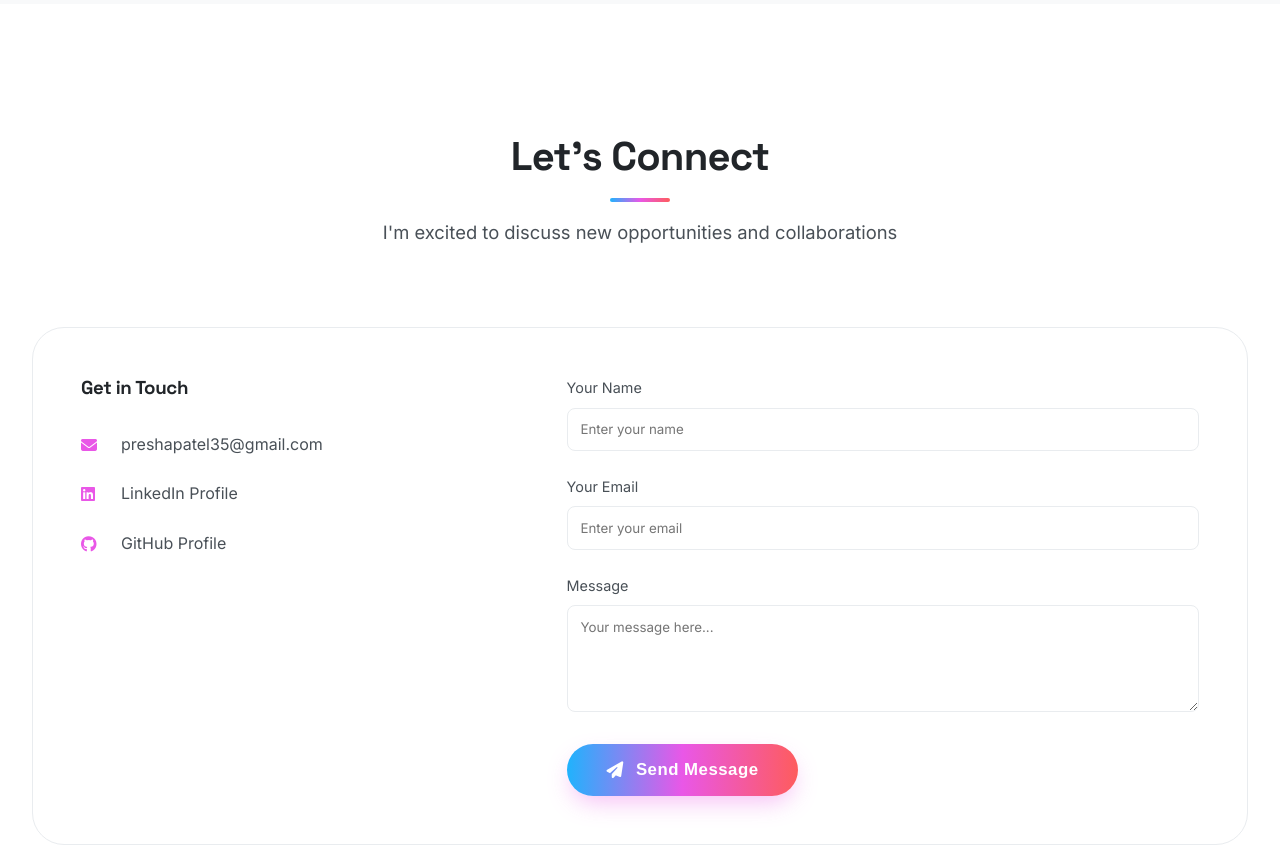
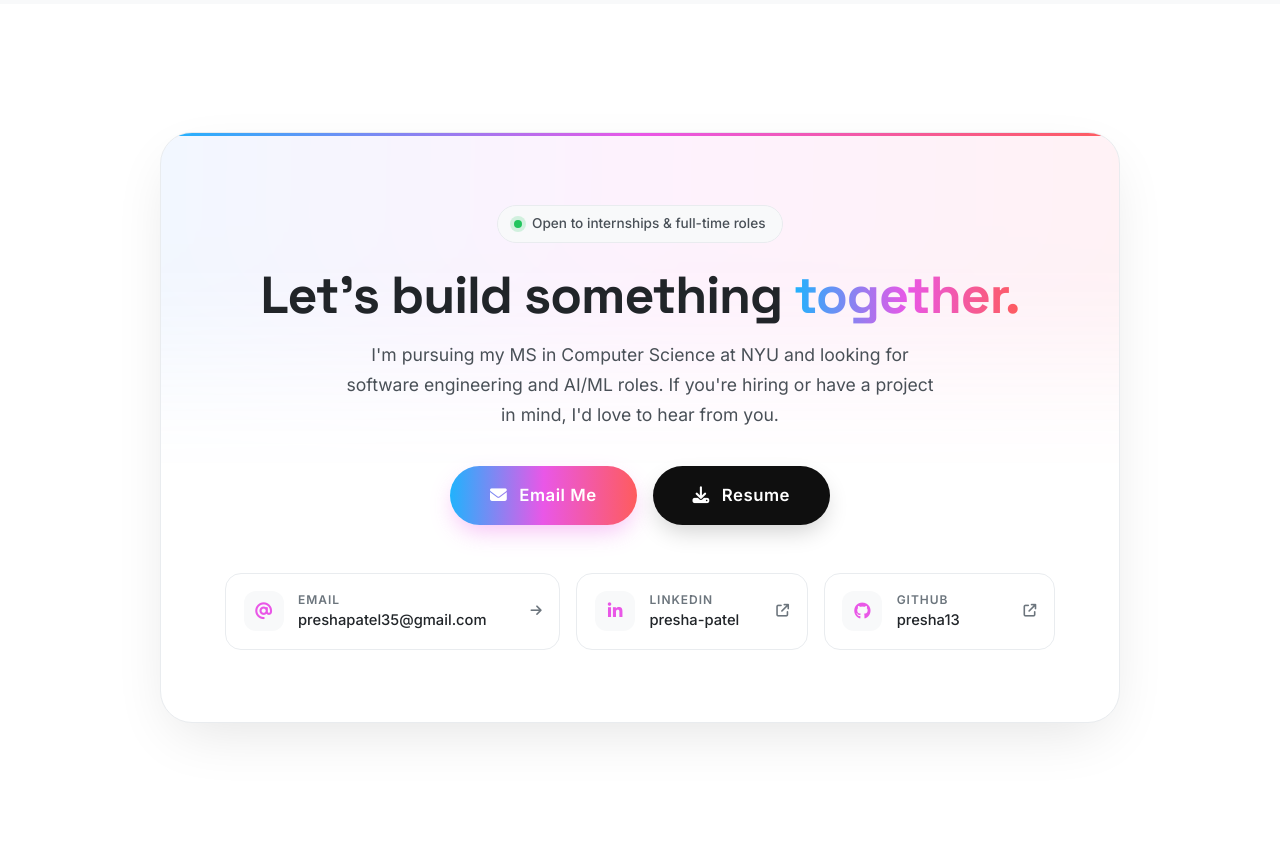
Before and after one commit to presha13/Portfolio, a plain HTML site: page index.html in a window 1280 px wide. Shown: the part 8060-8908 px from the top of the page. Drawn offline with Linux system fonts and the light colour scheme.

Commit message:
Replace contact form with a call-to-action contact card
- Remove the Web3Forms contact form, its JS and form/autofill styles
- Add a centered contact card: status badge, gradient heading,
  Email/Resume buttons and Email, LinkedIn, GitHub link tiles
- Invert secondary buttons in dark mode so they stay visible
- Hide tile arrows on phones so the email fits on one line

Co-Authored-By: Claude Opus 5.5 <noreply@anthropic.com>

```diff
--- a/css/style.css
+++ b/css/style.css
@@ -555,6 +555,17 @@ ul {
     box-shadow: 0 15px 30px -5px rgba(0, 0, 0, 0.3);
 }
 
+/* In dark mode a black button disappears against the dark background, so invert it */
+[data-theme="dark"] .btn-secondary {
+    background: #F5F5F5;
+    color: #0F0F0F;
+    box-shadow: 0 10px 25px -5px rgba(255, 255, 255, 0.08);
+}
+
+[data-theme="dark"] .btn-secondary:hover {
+    background: #FFFFFF;
+}
+
 /* Image with organic shape or clean circle */
 .hero-image img {
     width: 400px;
@@ -1082,89 +1093,177 @@ ul {
     font-size: 0.95rem;
 }
 
-/* --- Contact & Footer --- */
-.contact-content {
-    display: grid;
-    grid-template-columns: 1fr 1.5fr;
-    gap: 4rem;
+/* --- Contact --- */
+.contact-cta {
+    position: relative;
+    max-width: 960px;
+    margin: 0 auto;
+    padding: 4.5rem 4rem;
+    text-align: center;
     background: var(--bg-surface);
-    padding: 3rem;
+    border: 1px solid var(--border);
     border-radius: var(--radius-lg);
-    border: 1px solid var(--border);
+    box-shadow: var(--shadow-lg);
+    overflow: hidden;
+    isolation: isolate;
 }
 
-.contact-info h3 {
-    margin-bottom: 2rem;
+/* Soft gradient glow behind the card content */
+.contact-cta::before {
+    content: '';
+    position: absolute;
+    inset: -40% -20% auto;
+    height: 80%;
+    background: var(--gradient-primary);
+    opacity: 0.08;
+    filter: blur(60px);
+    z-index: -1;
 }
 
-.contact-item {
+/* Thin gradient line along the top edge */
+.contact-cta::after {
+    content: '';
+    position: absolute;
+    top: 0;
+    left: 0;
+    right: 0;
+    height: 3px;
+    background: var(--gradient-primary);
+}
+
+.contact-eyebrow {
+    display: inline-flex;
+    align-items: center;
+    gap: 0.6rem;
+    padding: 0.45rem 1rem;
+    border: 1px solid var(--border);
+    border-radius: var(--radius-full);
+    background: var(--bg-secondary);
+    color: var(--text-secondary);
+    font-size: 0.85rem;
+    font-weight: 500;
+}
+
+.status-dot {
+    width: 8px;
+    height: 8px;
+    border-radius: 50%;
+    background: #22c55e;
+    box-shadow: 0 0 0 4px rgba(34, 197, 94, 0.18);
+}
+
+.contact-heading {
+    font-family: 'Space Grotesk', sans-serif;
+    font-size: clamp(2rem, 5vw, 3.25rem);
+    line-height: 1.1;
+    letter-spacing: -0.02em;
+    margin: 1.5rem 0 1rem;
+    color: var(--text-primary);
+}
+
+.gradient-text {
+    background: var(--gradient-primary);
+    -webkit-background-clip: text;
+    background-clip: text;
+    -webkit-text-fill-color: transparent;
+}
+
+.contact-lead {
+    max-width: 600px;
+    margin: 0 auto;
+    color: var(--text-secondary);
+    font-size: 1.1rem;
+    line-height: 1.7;
+}
+
+.contact-actions {
+    display: flex;
+    justify-content: center;
+    flex-wrap: wrap;
+    gap: 1rem;
+    margin: 2.25rem 0 3rem;
+}
+
+.contact-links {
+    display: grid;
+    grid-template-columns: 1.45fr 1fr 1fr;
+    gap: 1rem;
+    text-align: left;
+}
+
+.contact-link {
     display: flex;
     align-items: center;
-    gap: 1rem;
-    margin-bottom: 1.5rem;
-    color: var(--text-secondary);
+    gap: 0.9rem;
+    min-width: 0;
+    padding: 1rem 1.1rem;
+    border: 1px solid var(--border);
+    border-radius: 16px;
+    background: var(--bg-primary);
+    color: var(--text-primary);
+    text-decoration: none;
+    transition: var(--transition);
 }
 
-.contact-icon {
+.contact-link > i:first-child {
+    flex-shrink: 0;
+    display: grid;
+    place-items: center;
+    width: 40px;
+    height: 40px;
+    border-radius: 12px;
+    background: var(--bg-secondary);
     color: var(--primary);
-    width: 24px;
+    font-size: 1.05rem;
 }
 
-.contact-item a:hover {
-    color: var(--accent);
+.contact-link-text {
+    display: flex;
+    flex-direction: column;
+    min-width: 0;
+    flex: 1;
 }
 
-.form-group {
-    margin-bottom: 1.5rem;
+.contact-link-label {
+    font-size: 0.75rem;
+    font-weight: 600;
+    text-transform: uppercase;
+    letter-spacing: 0.08em;
+    color: var(--text-muted);
 }
 
-.form-group label {
-    display: block;
-    margin-bottom: 0.5rem;
-    color: var(--text-secondary);
-    font-size: 0.9rem;
+.contact-link-value {
+    font-size: 0.92rem;
+    font-weight: 500;
+    overflow: hidden;
+    text-overflow: ellipsis;
+    white-space: nowrap;
 }
 
-.form-group input,
-.form-group textarea {
-    width: 100%;
-    padding: 0.8rem;
-    background: var(--bg-surface);
-    border: 1px solid var(--border);
-    border-radius: var(--radius-sm);
-    color: var(--text-primary);
-    font-family: inherit;
+.contact-link-arrow {
+    flex-shrink: 0;
+    font-size: 0.8rem;
+    color: var(--text-muted);
+    transition: var(--transition);
 }
 
-.form-group input:focus,
-.form-group textarea:focus {
-    outline: none;
+.contact-link:hover {
     border-color: var(--primary);
-    box-shadow: 0 0 0 2px rgba(99, 102, 241, 0.2);
+    transform: translateY(-3px);
+    box-shadow: var(--shadow-md);
 }
 
-/* Fix for Chrome/Edge Autofill Background */
-input:-webkit-autofill,
-input:-webkit-autofill:hover,
-input:-webkit-autofill:focus,
-textarea:-webkit-autofill,
-textarea:-webkit-autofill:hover,
-textarea:-webkit-autofill:focus {
-    -webkit-text-fill-color: var(--text-primary);
-    -webkit-box-shadow: 0 0 0px 1000px var(--bg-surface) inset;
-    transition: background-color 5000s ease-in-out 0s;
+.contact-link:hover .contact-link-arrow {
+    color: var(--primary);
+    transform: translateX(3px);
 }
 
-[data-theme="dark"] input:-webkit-autofill,
-[data-theme="dark"] input:-webkit-autofill:hover,
-[data-theme="dark"] input:-webkit-autofill:focus,
-[data-theme="dark"] textarea:-webkit-autofill,
-[data-theme="dark"] textarea:-webkit-autofill:hover,
-[data-theme="dark"] textarea:-webkit-autofill:focus {
-    -webkit-box-shadow: 0 0 0px 1000px #1e1e1e inset;
-    /* Slightly darker than surface */
-    -webkit-text-fill-color: var(--text-primary);
+.contact-link:focus-visible {
+    outline: 3px solid var(--primary);
+    outline-offset: 3px;
 }
+
+/* --- Footer --- */
 
 footer {
     padding: 3rem 1rem;
@@ -1281,10 +1380,13 @@ footer {
         /* Left align buttons */
     }
 
-    /* Keep contact form stacked on smaller tablets */
-    .contact-content {
+    /* Stack contact links on smaller tablets */
+    .contact-cta {
+        padding: 3.5rem 1.5rem;
+    }
+
+    .contact-links {
         grid-template-columns: 1fr;
-        padding: 2rem;
     }
 
     .project-details {
@@ -1382,6 +1484,16 @@ footer {
 
 /* Small Mobile ( < 480px ) */
 @media (max-width: 480px) {
+    /* Give the email room on narrow phones; wrap only as a last resort */
+    .contact-link-arrow {
+        display: none;
+    }
+
+    .contact-link-value {
+        white-space: normal;
+        overflow-wrap: anywhere;
+    }
+
     .container {
         padding: 0 1rem;
     }
--- a/index.html
+++ b/index.html
@@ -487,51 +487,49 @@
 
             <section id="contact" class="section contact">
                 <div class="container">
-                    <div class="section-header">
-                        <h2 class="section-title">Let's Connect</h2>
-                        <p class="section-subtitle">I'm excited to discuss new opportunities and collaborations</p>
-                    </div>
-                    <div class="contact-content">
-                        <div class="contact-info">
-                            <h3>Get in Touch</h3>
-                            <div class="contact-item">
-                                <i class="fas fa-envelope contact-icon"></i>
-                                <a href="mailto:preshapatel35@gmail.com">preshapatel35@gmail.com</a>
-                            </div>
-                            <div class="contact-item">
-                                <i class="fab fa-linkedin contact-icon"></i>
-                                <a href="https://www.linkedin.com/in/presha-patel-1943a2271" target="_blank"
-                                    rel="noopener noreferrer">LinkedIn Profile</a>
-                            </div>
-                            <div class="contact-item">
-                                <i class="fab fa-github contact-icon"></i>
-                                <a href="https://github.com/presha13" target="_blank" rel="noopener noreferrer">GitHub
-                                    Profile</a>
-                            </div>
+                    <div class="contact-cta">
+                        <span class="contact-eyebrow"><span class="status-dot"></span> Open to internships &amp; full-time roles</span>
+                        <h2 class="contact-heading">Let's build something <span class="gradient-text">together.</span></h2>
+                        <p class="contact-lead">
+                            I'm pursuing my MS in Computer Science at NYU and looking for software engineering and
+                            AI/ML roles. If you're hiring or have a project in mind, I'd love to hear from you.
+                        </p>
+                        <div class="contact-actions">
+                            <a href="mailto:preshapatel35@gmail.com" class="btn btn-primary">
+                                <i class="fas fa-envelope"></i> Email Me
+                            </a>
+                            <a href="assets/images/Presha_Patel_Resume.pdf" download class="btn btn-secondary">
+                                <i class="fas fa-download"></i> Resume
+                            </a>
                         </div>
-                        <form id="contact-form" action="https://api.web3forms.com/submit" method="POST"
-                            class="contact-form">
-                            <input type="hidden" name="access_key" value="da1b4acf-691e-4c9d-bfac-f710399cbbc8">
-                            <input type="hidden" name="subject" value="New Contact from Presha's Portfolio">
-                            <input type="hidden" name="from_name" value="Portfolio Visitor">
-                            <div class="form-group">
-                                <label for="name">Your Name</label>
-                                <input type="text" id="name" name="name" required placeholder="Enter your name">
-                            </div>
-                            <div class="form-group">
-                                <label for="email">Your Email</label>
-                                <input type="email" id="email" name="email" required placeholder="Enter your email">
-                            </div>
-                            <div class="form-group">
-                                <label for="message">Message</label>
-                                <textarea id="message" name="message" rows="5" required
-                                    placeholder="Your message here..."></textarea>
-                            </div>
-                            <button type="submit" class="btn btn-primary">
-                                <i class="fas fa-paper-plane"></i> Send Message
-                            </button>
-                            <div id="form-status"></div>
-                        </form>
+                        <div class="contact-links">
+                            <a class="contact-link" href="mailto:preshapatel35@gmail.com">
+                                <i class="fas fa-at"></i>
+                                <span class="contact-link-text">
+                                    <span class="contact-link-label">Email</span>
+                                    <span class="contact-link-value">preshapatel35@gmail.com</span>
+                                </span>
+                                <i class="fas fa-arrow-right contact-link-arrow"></i>
+                            </a>
+                            <a class="contact-link" href="https://www.linkedin.com/in/presha-patel-1943a2271"
+                                target="_blank" rel="noopener noreferrer">
+                                <i class="fab fa-linkedin-in"></i>
+                                <span class="contact-link-text">
+                                    <span class="contact-link-label">LinkedIn</span>
+                                    <span class="contact-link-value">presha-patel</span>
+                                </span>
+                                <i class="fas fa-arrow-up-right-from-square contact-link-arrow"></i>
+                            </a>
+                            <a class="contact-link" href="https://github.com/presha13" target="_blank"
+                                rel="noopener noreferrer">
+                                <i class="fab fa-github"></i>
+                                <span class="contact-link-text">
+                                    <span class="contact-link-label">GitHub</span>
+                                    <span class="contact-link-value">presha13</span>
+                                </span>
+                                <i class="fas fa-arrow-up-right-from-square contact-link-arrow"></i>
+                            </a>
+                        </div>
                     </div>
                 </div>
             </section>
--- a/js/script.js
+++ b/js/script.js
@@ -8,7 +8,6 @@ document.addEventListener('DOMContentLoaded', () => {
     initScrollAnimations();
     initThemeSwitcher();
     initBotScroller();
-    initContactForm();
     initCurrentYear();
     initTypingAnimation();
     initParallaxEffect();
@@ -221,52 +220,6 @@ function initBotScroller() {
     updateThumbPosition();
 }
 
-// --- Contact form (Web3Forms) ---
-function initContactForm() {
-    const form = document.getElementById('contact-form');
-    const formStatus = document.getElementById('form-status');
-    if (!form) return;
-
-    if (formStatus) {
-        formStatus.setAttribute('role', 'status');
-        formStatus.setAttribute('aria-live', 'polite');
-    }
-
-    const setStatus = (html, color) => {
-        if (!formStatus) return;
-        formStatus.innerHTML = html;
-        formStatus.style.color = color;
-    };
-
-    form.addEventListener('submit', async (e) => {
-        e.preventDefault();
-        const submitBtn = form.querySelector('button[type="submit"]');
-        if (submitBtn) submitBtn.disabled = true;
-
-        setStatus('<i class="fas fa-spinner fa-spin"></i> Sending...', 'var(--primary)');
-
-        try {
-            const response = await fetch(form.action, {
-                method: 'POST',
-                headers: { 'Content-Type': 'application/json', 'Accept': 'application/json' },
-                body: JSON.stringify(Object.fromEntries(new FormData(form)))
-            });
-            const result = await response.json();
-
-            if (!result.success) throw new Error(result.message || 'Failed to send message');
-
-            setStatus('<i class="fas fa-check"></i> Message sent successfully!', '#16a34a');
-            form.reset();
-        } catch (error) {
-            console.error('Form submission error:', error);
-            setStatus('<i class="fas fa-exclamation-triangle"></i> Error sending message. Please try again.', '#ef4444');
-        } finally {
-            if (submitBtn) submitBtn.disabled = false;
-            setTimeout(() => setStatus('', ''), 5000);
-        }
-    });
-}
-
 // --- Current year ---
 function initCurrentYear() {
     const yearElement = document.getElementById('current-year');
```
